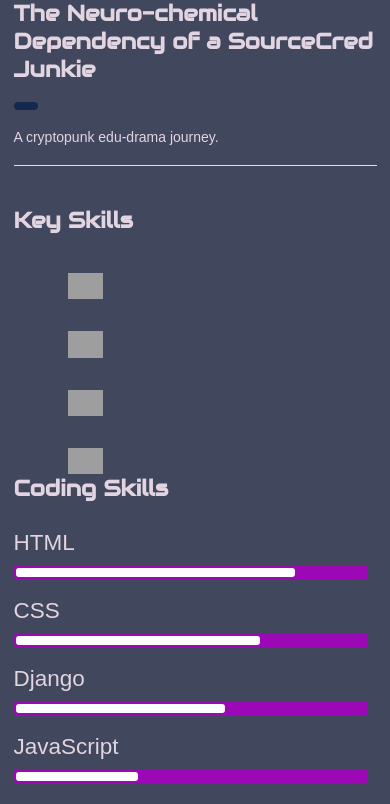
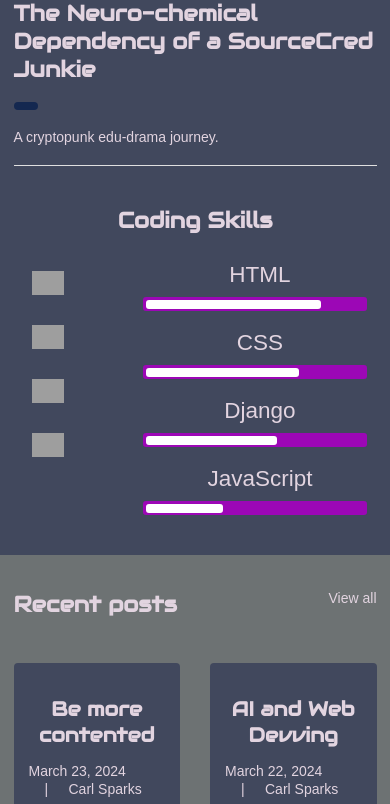
Before and after one commit to Sparkeeee/carls-portfolio, a Django app: page / in a window 390 px wide. Shown: the part 2606-3410 px from the top of the page. Run offline with Django 5.2, Linux system fonts and the light colour scheme; data comes from the database, SQL or seed files in the repository; both versions use the stored data as it was after the commit; some libraries are stand-ins or nearby versions; some web fonts are replaced; grey boxes are pictures that could not be loaded.

Commit message:
responsiveness added to skills layout

```diff
--- a/main/templates/main/index.html
+++ b/main/templates/main/index.html
@@ -46,7 +46,7 @@
         </div>
         <div class="col-md order-md-last">
           <div class="bannerContent p-3 mt-1">
-            <h1 class="xlTitle pb-3">Hi, {{me.first_name|title}} here, <br> a {{me.userprofile.title}} </br></h1>
+            <h1 class="xlTitle pb-3">Hi, I'm {{me.first_name|title}}, <br> a {{me.userprofile.title}} </br></h1>
             <p>{{me.userprofile.bio}}</p>
             <div class="bannerBtnCol">
               <div class="row">
@@ -188,14 +188,16 @@
   <div class="sectionSpace pt-0">
     <div class="container">
       <div class="row">
-        <div class="col-md-auto">
+        <div class="col text-center">
+          <h4 class="lgTitle pb-3">Coding Skills</h4>
+          <div class="row">
+            <div class="col-2">
               <div class="keySkillCol">
-            <h4 class="lgTitle pb-3">Key Skills</h4>
                 {% for sk in me.userprofile.skills.all %}
                 {% if sk.is_key_skill %}
                 <div class="keySkillCard">
                   {% if sk.image %}
-              <div class="ksIconCol">
+                  <div class="ksIconCol pb-2.5 ">
                     <img src="{{sk.image.url}}" alt="...">
                   </div>
                   {% endif %}
@@ -205,10 +207,8 @@
                 {% endfor %}
               </div>
             </div>
-        <div class="col-md">
-          <h4 class="lgTitle pb-3">Coding Skills</h4>
+            <div class="col-8 offset-2">
               <div class="progressCol">
-            <div class="progressCard">
                 {% for sk in me.userprofile.skills.all %}
                 {% if sk.is_key_skill %}
                 <div class="progressCol">
@@ -226,7 +226,7 @@
                 </div>
                 {% endif %}
                 {% endfor %}
-
+              </div>
             </div>
           </div>
         </div>
@@ -234,6 +234,7 @@
     </div>
   </div>
 </section>
+
 
 <section>
   <div class="sectionSpaceSm lighterBg">
--- a/static/css/style.css
+++ b/static/css/style.css
@@ -401,9 +401,9 @@
 }
 
 .ksIconCol {
-  max-width: 35px;
-  padding-top: 12px;
-  margin-left: 3rem;
+  max-width: 32px;
+  margin-top: 10px;
+  margin-left: 1rem;
 }
 
 .pLbl {
```
Also changed, not shown: db.sqlite3. Lines whose indentation alone changed are shown as unchanged.
